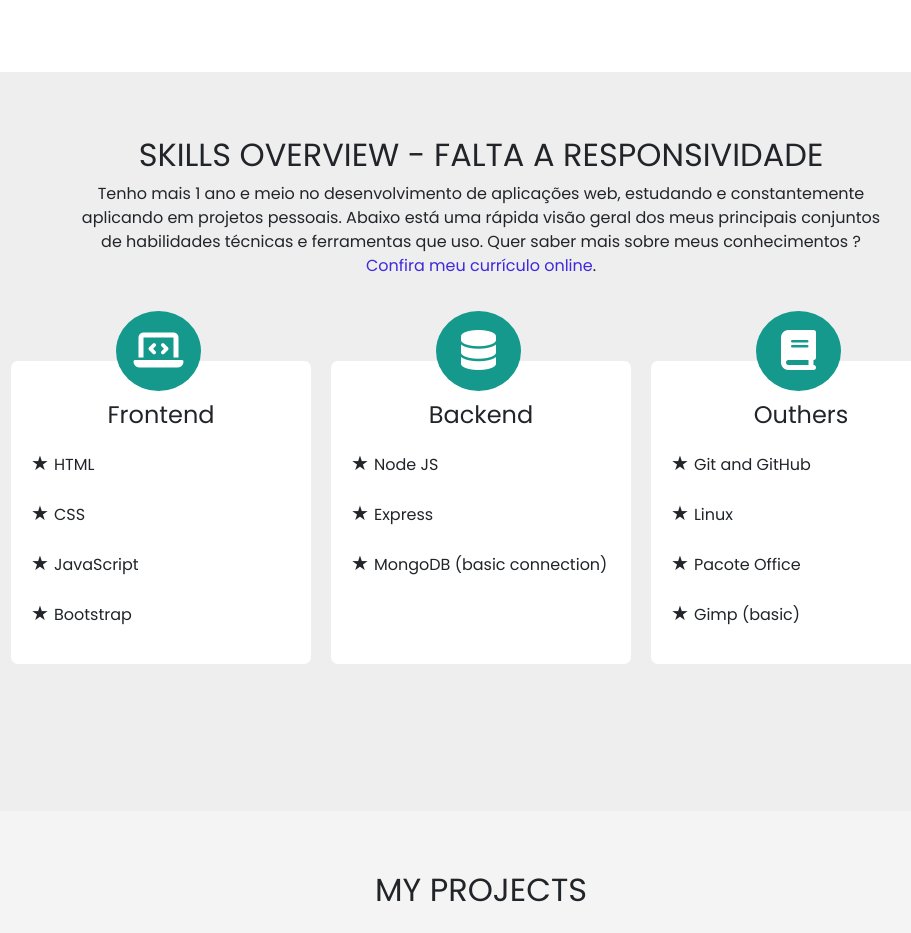
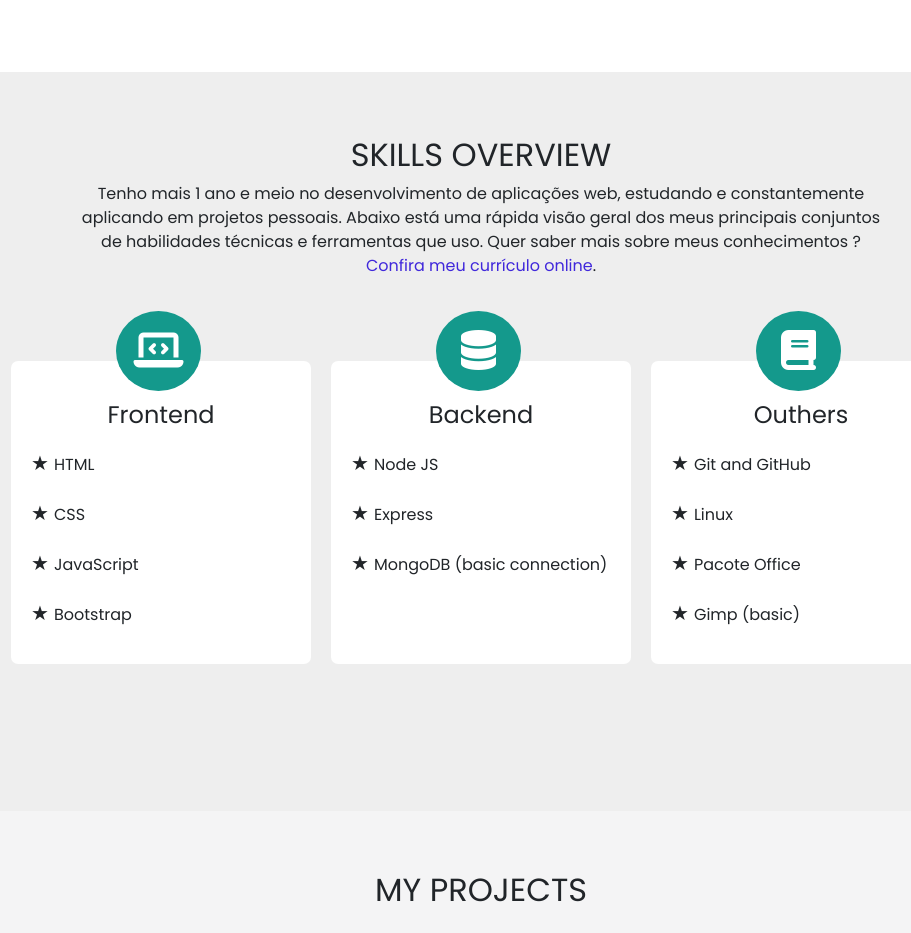
Before and after one commit to gilsonconceicao/Portfolio, a plain HTML site: page index.html in a window 1280 px wide. Shown: the part 1180-2113 px from the top of the page, without its empty margins (159-1070 px from the left). Drawn offline with nearby package versions, Linux system fonts and the light colour scheme.

Commit message:
finish V1

```diff
--- a/index.html
+++ b/index.html
@@ -74,7 +74,7 @@
     <!-- skills languages -->
     <section id="skills" class="container-skills">
         <article>
-            <h2>SKILLS OVERVIEW - FALTA A RESPONSIVIDADE</h2>
+            <h2>SKILLS OVERVIEW</h2>
             <p>Tenho mais 1 ano e meio no desenvolvimento de aplicações web, estudando e constantemente aplicando em projetos pessoais. Abaixo está uma rápida visão geral dos meus principais conjuntos de habilidades técnicas e ferramentas que uso. Quer saber mais sobre meus conhecimentos ? <a href="src/assets/downloads/CV-Gilson-Conceição-Santos-Junior.pdf" download>Confira meu currículo online</a>.</p>
         </article>
         <div class="container-inlane-overview">
```
